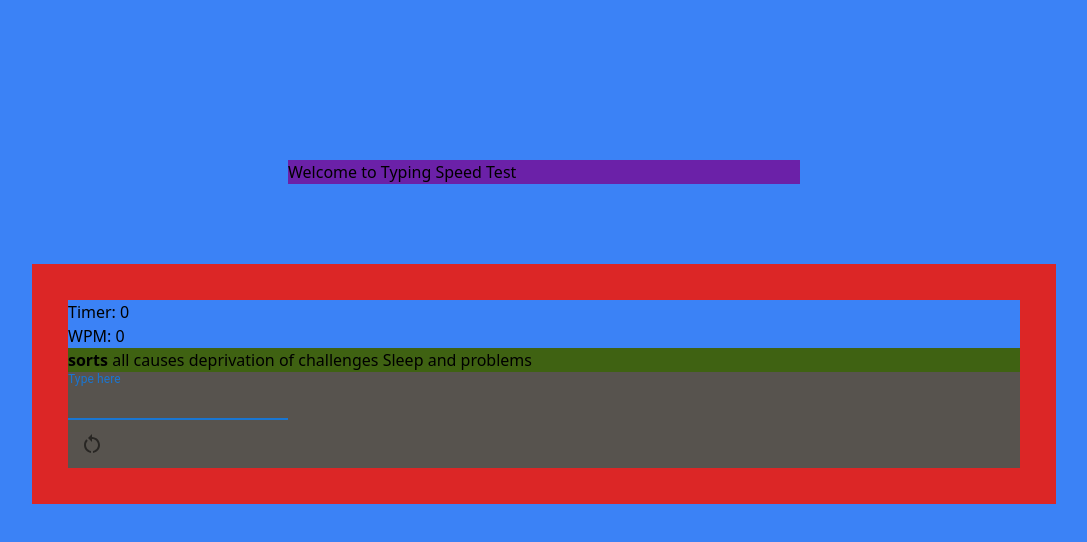
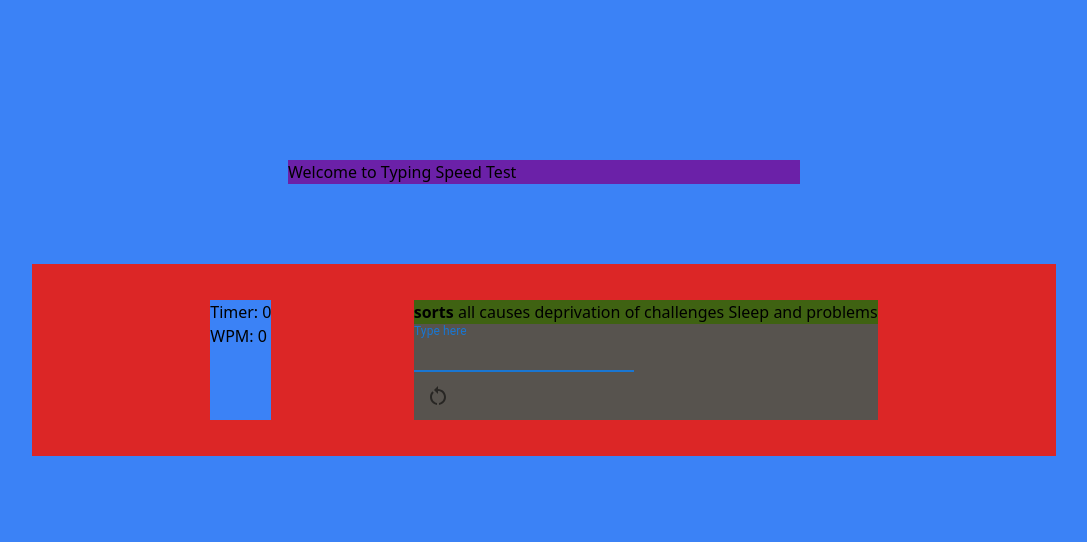
Before and after one commit to albert-dinh-01/TypingTest, a React (Create React App) app in the folder front/: page / in a window 1280 px wide. Shown: the top 542 px of the page, without its empty margins (96-1183 px from the left). Built offline with nearby package versions, Linux system fonts and the light colour scheme.

Commit message:
Justify content evenly

```diff
--- a/front/src/components/TextField/TextField.tsx
+++ b/front/src/components/TextField/TextField.tsx
@@ -126,7 +126,7 @@ const TextFieldComponent = () => {
 	return (
 		<div
 			id="textFieldContainer"
-			className="relative bg-red-600 top-[30%] left-[10%] h-auto max-h-[50%] w-[80vw] p-9"
+			className="relative bg-red-600 top-[30%] left-[10%] h-auto max-h-[50%] w-[80vw] p-9 flex justify-evenly"
 		>
 			<div className="bg-blue-500" id="timer">
 				<Timer
```
